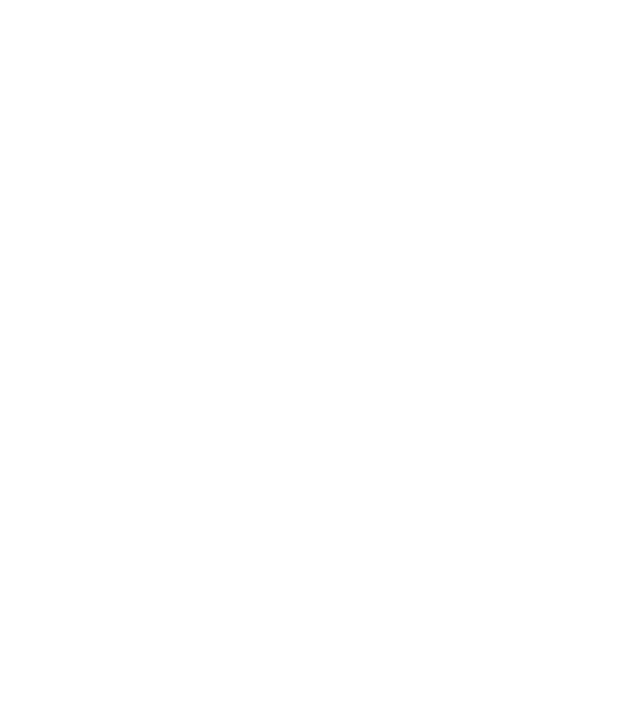
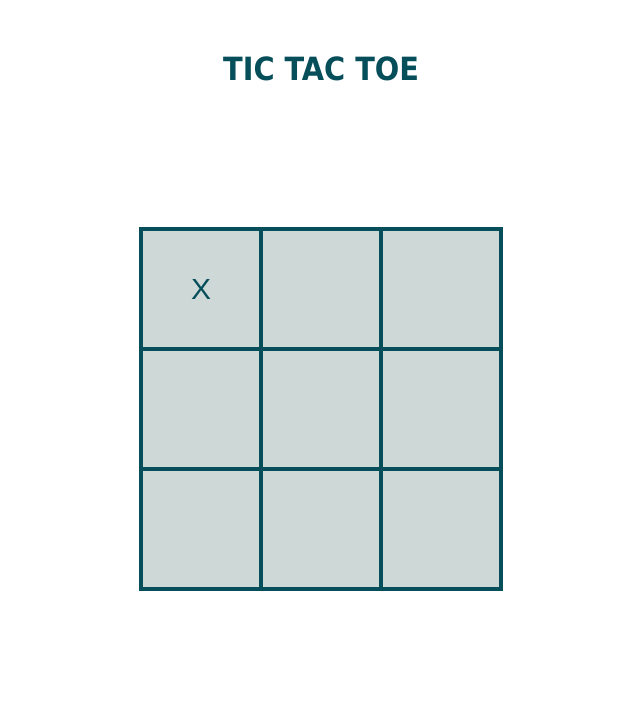
Before and after one commit to Bhrevelec/OdinTicTacToe, a plain HTML site: page index.html in a window 1280 px wide. Shown: the whole page, without its empty margins (319-959 px from the left). Drawn offline with Linux system fonts and the light colour scheme.

Commit message:
added basic UI without functionality

```diff
--- a/index.html
+++ b/index.html
@@ -7,6 +7,20 @@
     <link href="styles.css" rel="stylesheet" />
   </head>
   <body>
+    <h1>TIC TAC TOE</h1>
+    <div class="gameArea">
+      <div class="gameboardContainer">
+        <button class="gameboardPosition" id="gameboardPosition1">X</button>
+        <button class="gameboardPosition" id="gameboardPosition2"></button>
+        <button class="gameboardPosition" id="gameboardPosition3"></button>
+        <button class="gameboardPosition" id="gameboardPosition4"></button>
+        <button class="gameboardPosition" id="gameboardPosition5"></button>
+        <button class="gameboardPosition" id="gameboardPosition6"></button>
+        <button class="gameboardPosition" id="gameboardPosition7"></button>
+        <button class="gameboardPosition" id="gameboardPosition8"></button>
+        <button class="gameboardPosition" id="gameboardPosition9"></button>
+      </div>
+    </div>
     <script src="script.js"></script>
   </body>
 </html>
--- a/styles.css
+++ b/styles.css
@@ -0,0 +1,37 @@
+.gameArea {
+  height: 75vh;
+  display: flex;
+  justify-content: center;
+  align-items: center;
+}
+
+.gameboardContainer {
+  display: flex;
+  border: 2px solid #054e5a;
+  width: 360px;
+  height: 360px;
+  flex-wrap: wrap;
+}
+
+.gameboardPosition {
+  width: 120px;
+  height: 120px;
+  background-color: #ced9d7;
+  border: 2px solid #054e5a;
+  display: flex;
+  justify-content: center;
+  align-items: center;
+  font-size: 30px;
+  color: #054e5a;
+}
+
+.gameboardPosition:hover {
+  background-color: #e1b77e;
+}
+
+h1 {
+  text-align: center;
+  margin-top: 50px;
+  color: #054e5a;
+  font-family: Tahoma;
+}
```
